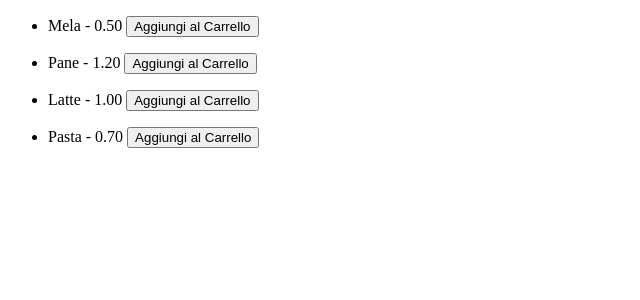
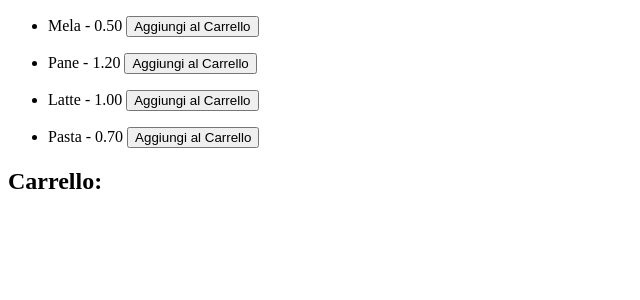
Before and after one commit to mauroanastasi/ex-react-usereducer-spesa, a React (Vite) app: page / in a window 1280 px wide. Shown: the top 300 px of the page, without its empty margins (0-640 px from the left). Built offline with nearby package versions, Linux system fonts and the light colour scheme.

Commit message:
[UPD] show cart

```diff
--- a/components/ProductList.jsx
+++ b/components/ProductList.jsx
@@ -32,6 +32,15 @@ const ProductList = () => {
                     </li>
                 </ul>
             ))}
+            <h2>Carrello:</h2>
+            {addedProducts.length != 0 && (
+                addedProducts.map(add => (
+                    <ul>
+                        <li>{add.name} - {add.price} - {add.quantity}</li>
+                    </ul>
+                ))
+            )
+            }
         </div>
     )
 }
```
